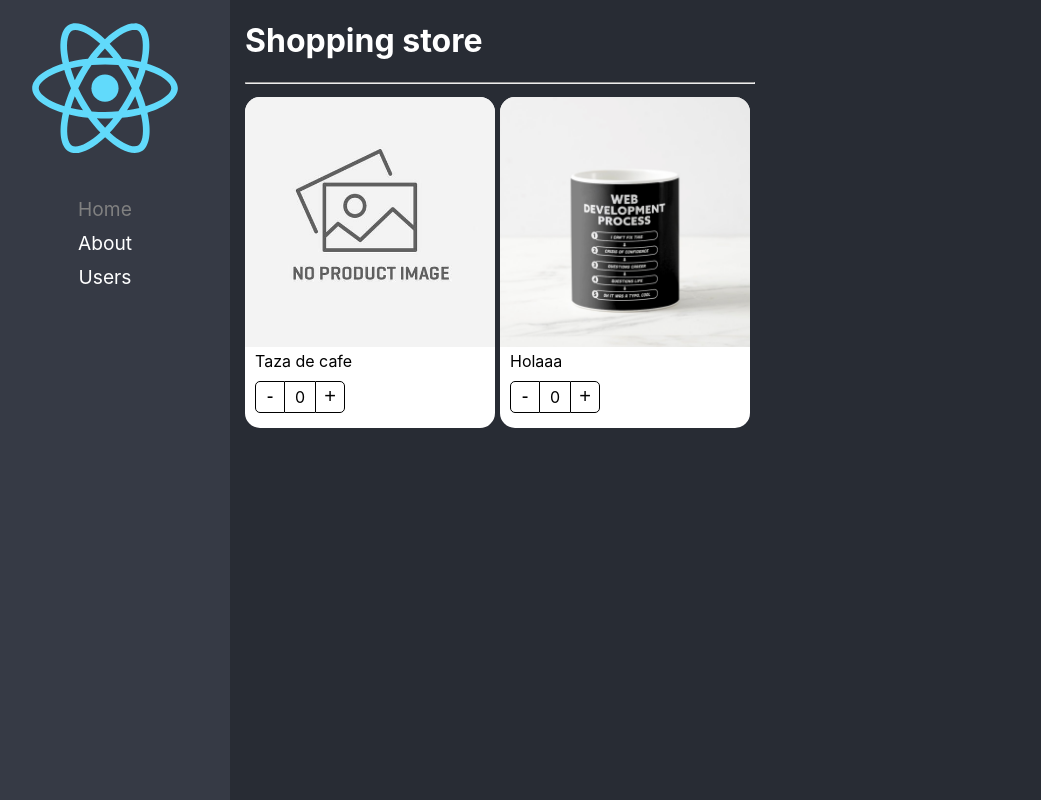
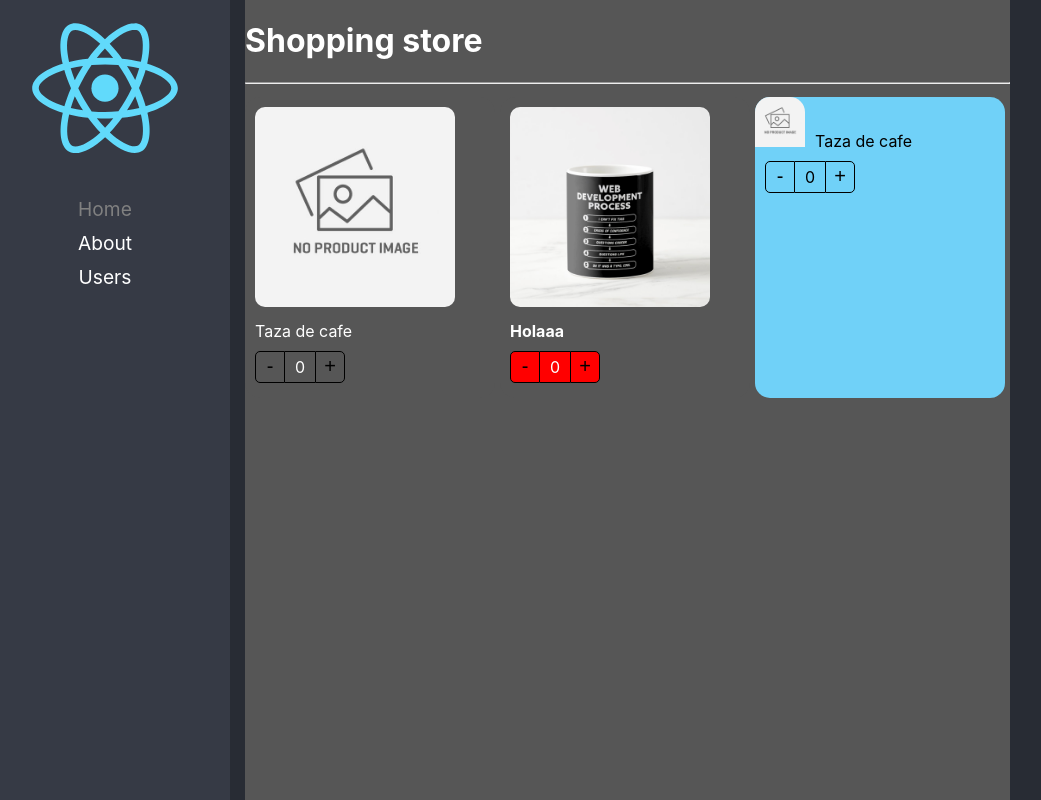
Before and after one commit to alecko/react-adv, a React (Create React App) app: page /home in a window 1280 px wide. Shown: the whole page, without its empty margins (20-1061 px from the left). Built offline with nearby package versions, Linux system fonts and the light colour scheme.

Commit message:
extended-styles

```diff
--- a/src/02-components-patterns/components/ProductButtons.tsx
+++ b/src/02-components-patterns/components/ProductButtons.tsx
@@ -1,17 +1,22 @@
-import { useContext } from "react"
+import { CSSProperties, useContext } from "react"
 import { ProductContext } from "./ProductCard"
 import styles from '../styles/styles.module.css'
 
 
-export const ProductButtons = () => {
+export interface ProductButtonsProps {
+    className?: string,
+    style?: CSSProperties
+}
+
+export const ProductButtons = ({ className, style }: ProductButtonsProps) => {
 
     const { counter, increaseBy } = useContext(ProductContext)
 
     return (
-        <div className={styles.buttonsContainer}>
-            <button className={styles.buttonMinus} onClick={() => increaseBy(-1)}>-</button>
-            <div className={styles.countLabel}>{counter}</div>
-            <button className={styles.buttonAdd} onClick={() => increaseBy(1)}>+</button>
+        <div className={styles.buttonsContainer} style={style}>
+            <button className={`${styles.buttonMinus} ${className}`} onClick={() => increaseBy(-1)}>-</button>
+            <div className={`${styles.countLabel} ${className}`}>{counter}</div>
+            <button className={`${styles.buttonAdd} ${className}`} onClick={() => increaseBy(1)}>+</button>
         </div>
 
     )
--- a/src/02-components-patterns/components/ProductCard.tsx
+++ b/src/02-components-patterns/components/ProductCard.tsx
@@ -1,6 +1,6 @@
-import { createContext } from 'react'
+import { CSSProperties, ReactElement, createContext } from 'react'
 import { useProduct } from '../hooks/useProduct';
-import { ProductContextProps, ProductProps } from '../interfaces/Interfaces';
+import { Product, ProductContextProps } from '../interfaces/Interfaces';
 
 import styles from '../styles/styles.module.css'
 
@@ -8,7 +8,14 @@ import styles from '../styles/styles.module.css'
 export const ProductContext = createContext({} as ProductContextProps)
 const { Provider } = ProductContext
 
-export const ProductCard = ({ product, children }: ProductProps) => {
+export interface ProductProps {
+    product: Product,
+    children?: ReactElement | ReactElement[],
+    className?: string,
+    style?: CSSProperties
+}
+
+export const ProductCard = ({ product, children, className, style }: ProductProps) => {
 
     const { counter, increaseBy } = useProduct()
 
@@ -16,12 +23,9 @@ export const ProductCard = ({ product, children }: ProductProps) => {
         <Provider value={{
             increaseBy, counter, product
         }}>
-            <div className={styles.productCard}>
+            <div style={style} className={`${styles.productCard} ${className}`}>
                 {children}
-                {/* <ProductImage img={product.img} />
-            <ProductTitle title={product.title} />
-            <ProductButtons counter={counter} increaseHandler={increaseBy} /> */}
             </div>
-        </Provider>
+        </Provider >
     )
 }
--- a/src/02-components-patterns/components/ProductImage.tsx
+++ b/src/02-components-patterns/components/ProductImage.tsx
@@ -1,10 +1,17 @@
-import { useContext } from "react"
+import { CSSProperties, useContext } from "react"
 import { ProductContext } from "./ProductCard"
 import noimage from '../assets/no-image.jpg'
 
 import styles from '../styles/styles.module.css'
 
-export const ProductImage = ({ img = '' }) => {
+
+export interface ImageProps {
+    img?: string,
+    className?: string,
+    style?: CSSProperties
+}
+
+export const ProductImage = ({ img = '', className, style }: ImageProps) => {
 
     const { product } = useContext(ProductContext)
     let imageToShow: string
@@ -18,6 +25,6 @@ export const ProductImage = ({ img = '' }) => {
     }
 
     return (
-        <img className={styles.productImg} src={imageToShow} alt="coffee" />
+        <img className={`${styles.productImg} ${className}`} style={style} src={imageToShow} alt="coffee" />
     )
 }
--- a/src/02-components-patterns/components/ProductTitle.tsx
+++ b/src/02-components-patterns/components/ProductTitle.tsx
@@ -1,12 +1,17 @@
-import { useContext } from "react"
+import { CSSProperties, useContext } from "react"
 import { ProductContext } from "./ProductCard"
 
 import styles from '../styles/styles.module.css'
 
+export interface ProductTitleProps {
+    title?: string,
+    className?: string,
+    style?: CSSProperties
+}
 
-export const ProductTitle = ({ title }: { title?: string }) => {
+export const ProductTitle = ({ title, className, style }: ProductTitleProps) => {
     const { product } = useContext(ProductContext)
     return (
-        <span className={styles.productDescription}>{title ? title : product.title}</span>
+        <span className={`${styles.productDescription} ${className}`} style={style}>{title ? title : product.title}</span>
     )
 }
--- a/src/02-components-patterns/pages/ShoppingPage.tsx
+++ b/src/02-components-patterns/pages/ShoppingPage.tsx
@@ -1,5 +1,5 @@
 import { ProductButtons, ProductCard, ProductImage, ProductTitle } from "../components"
-
+import '../styles/custom-styles.css'
 
 const product = {
     id: 'aasss',
@@ -9,7 +9,7 @@ const product = {
 
 const ShoppingPage = () => {
     return (
-        <div>
+        <div className="bg-dark">
             <h1>Shopping store</h1>
             <hr />
             <div style={{
@@ -17,17 +17,35 @@ const ShoppingPage = () => {
                 flexDirection: 'row',
                 flexWrap: 'wrap'
             }}>
-                <ProductCard product={product} >
-                    <ProductCard.Image />
+                <ProductCard product={product}
+                    className="bg-dark text-white">
+                    <ProductCard.Image className="custom-image" />
                     <ProductCard.Title />
                     <ProductCard.Buttons />
                 </ProductCard>
 
-                <ProductCard product={product} >
-                    <ProductImage img='./coffee-mug.png' />
-                    <ProductTitle title="Holaaa" />
+                <ProductCard product={product}
+                    className="bg-dark text-white" >
+                    <ProductImage img='./coffee-mug.png' className="custom-image" />
+                    <ProductTitle title="Holaaa" className="text-bold" />
+                    <ProductButtons className="custom-button" />
+                </ProductCard>
+
+                <ProductCard product={product}
+                    style={{
+                        backgroundColor: '#70D1F8'
+                    }}
+
+                >
+                    <ProductImage style={{
+                        width: '50px'
+                    }
+
+                    } />
+                    <ProductTitle />
                     <ProductButtons />
                 </ProductCard>
+
 
             </div>
         </div>
--- /dev/null
+++ b/src/02-components-patterns/styles/custom-styles.css
@@ -0,0 +1,21 @@
+.bg-dark{
+    background-color: #565656;
+}
+
+.text-white{
+    color:white;
+}
+
+.text-bold{
+    font-weight:bold;
+}
+
+.custom-image{
+    padding: 10px;
+    border-radius: 20px;
+    width: calc(100% - 20%);
+}
+
+.custom-button{
+    background-color: red;
+}
```
Also changed, not shown: src/02-components-patterns/interfaces/Interfaces.ts (+7 -8 lines).
